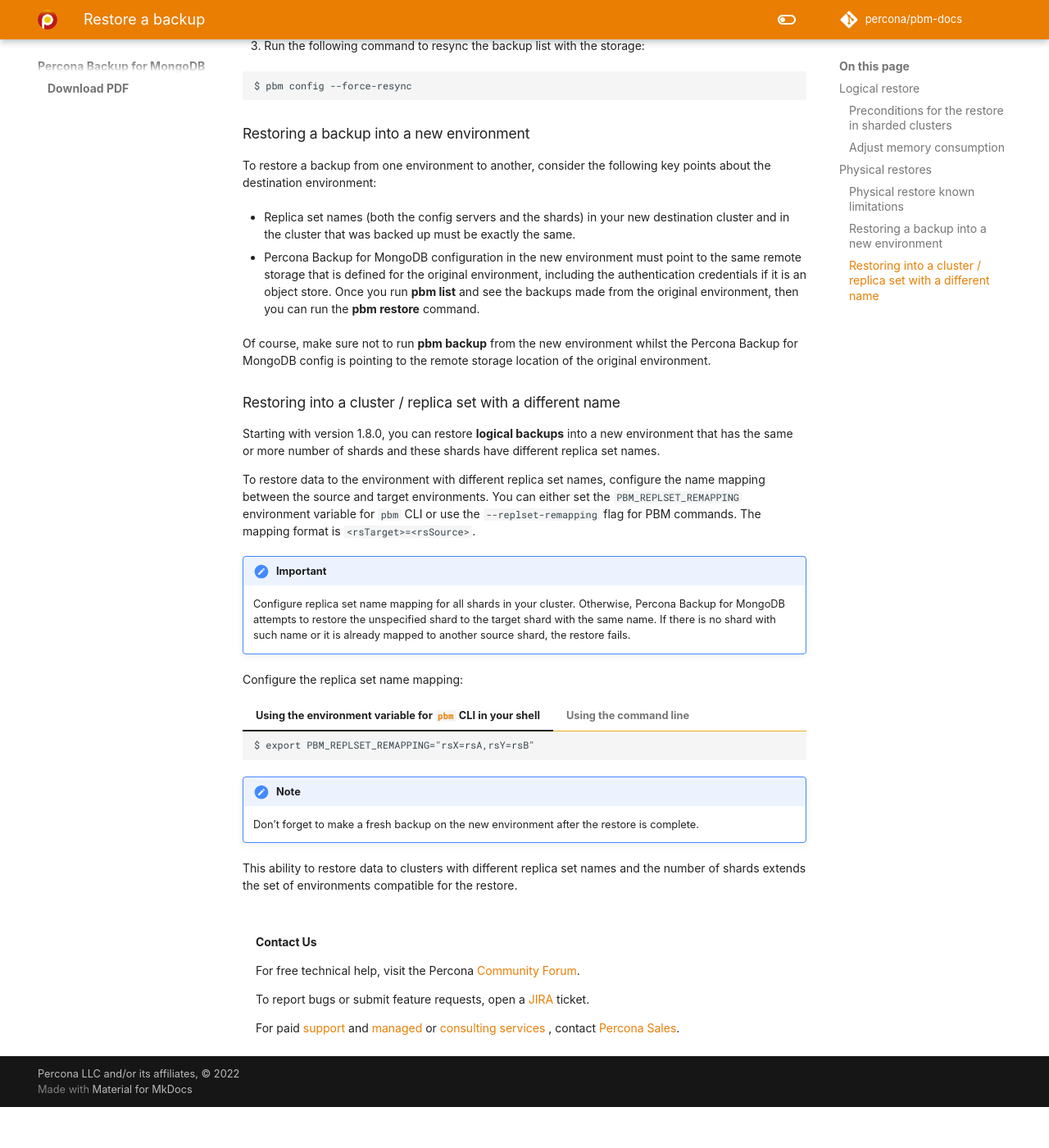
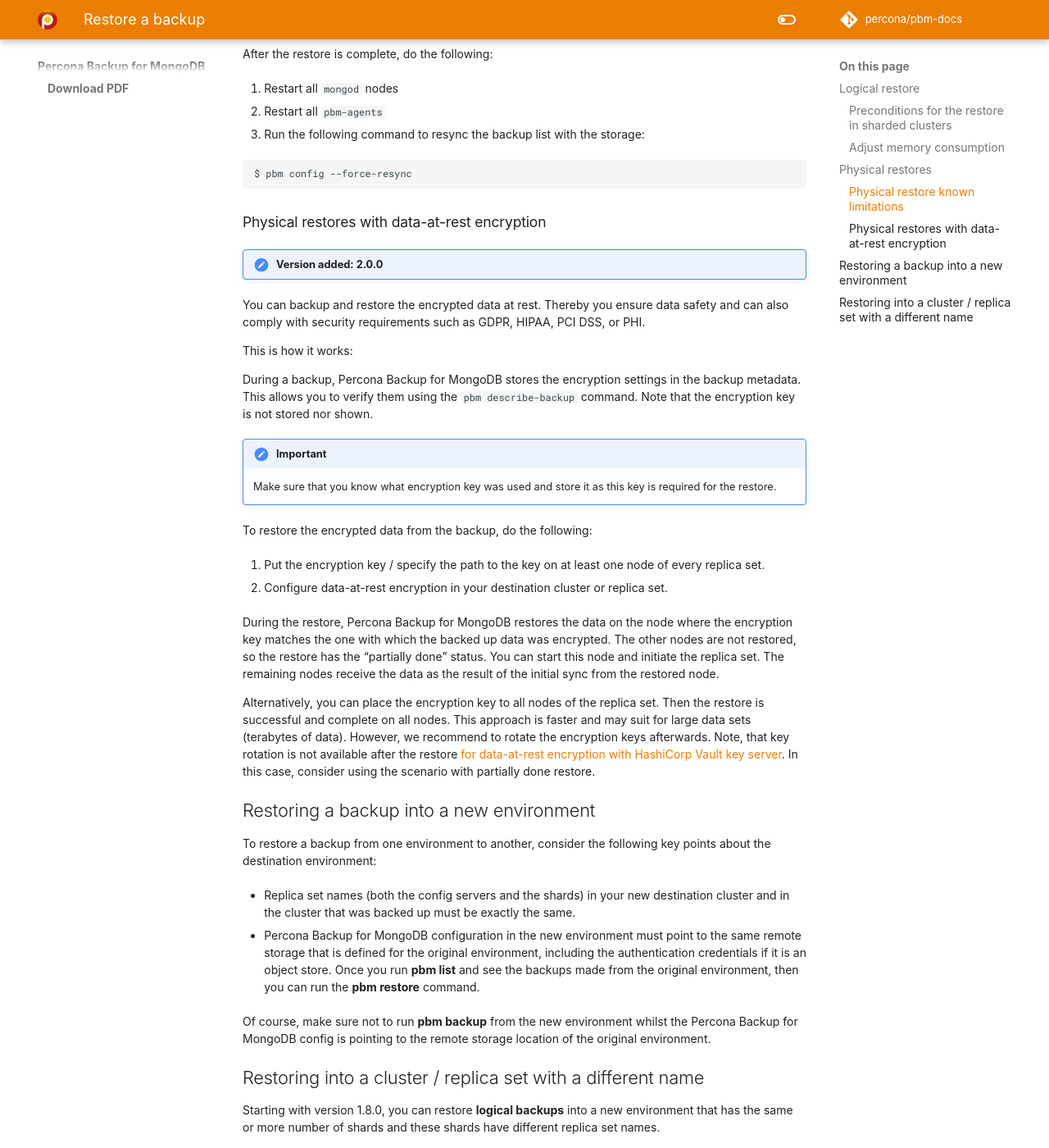
Before and after one commit to percona/pbm-docs, an MkDocs documentation site: the page built from docs/usage/restore.md, in a window 1280 px wide and 1400 px high, scrolled down 2997 px. Shown: the whole window at 82% size. Built offline with MkDocs 1.6.1 and Material for MkDocs 9.7.7, drawn with Linux system fonts in a browser that asks for light colours; nearby versions of some CDN libraries; some web fonts are replaced; comment, search, counter and statistics services are not loaded; before the commit the page ends 4347 px from its top, so only the background shows below that; some of the changed text lies outside the part shown.

Commit message:
PBM-896 Described physical restores and data-at-rest encryption (#45)

````diff
--- a/_resource/overrides/main.html
+++ b/_resource/overrides/main.html
@@ -24,7 +24,7 @@
                 <!-- Edit and view button -->
                 {% if page.edit_url %}
                   {% set edit = "https://github.com/percona/pbm-docs/edit/main/docs/" %}
-                  {% set view = "https://raw.githubusercontent.com/percona/pbm-docs/docs/" %}
+                  {% set view = "https://raw.githubusercontent.com/percona/pbm-docs/main/docs/" %}
                   <a
                     href="{{ page.edit_url }}"
                     title="{{ lang.t('edit.link.title') }}"
--- a/docs/usage/restore.md
+++ b/docs/usage/restore.md
@@ -62,6 +62,10 @@
 
 ## Physical restores
 
+!!! important
+
+    The MongoDB version for both backup and restore data must be within the same major release.
+
 During the physical restore, pbm-agent processes stop the mongod nodes, clean up the data directory and copy the data from the storage onto every node.
 
 The following diagram shows the physical restore flow:
@@ -88,7 +92,31 @@
  $ pbm config --force-resync
  ```
 
-### Restoring a backup into a new environment
+### Physical restores with data-at-rest encryption
+
+!!! admonition "Version added: 2.0.0"
+
+You can backup and restore the encrypted data at rest. Thereby you ensure data safety and can also comply with security requirements such as GDPR, HIPAA, PCI DSS, or PHI.
+
+This is how it works:
+
+During a backup, Percona Backup for MongoDB stores the encryption settings in the backup metadata. This allows you to verify them using the `pbm describe-backup` command. Note that the encryption key is not stored nor shown.
+
+!!! important
+
+    Make sure that you know what encryption key was used and store it as this key is required for the restore.
+
+To restore the encrypted data from the backup, do the following:
+
+1. Put the encryption key / specify the path to the key on at least one node of every replica set.
+
+2. Configure data-at-rest encryption in your destination cluster or replica set.
+
+During the restore, Percona Backup for MongoDB restores the data on the node where the encryption key matches the one with which the backed up data was encrypted. The other nodes are not restored, so the restore has the "partially done" status. You can start this node and initiate the replica set. The remaining nodes receive the data as the result of the initial sync from the restored node.
+
+Alternatively, you can place the encryption key to all nodes of the replica set. Then the restore is successful and complete on all nodes. This approach is faster and may suit for large data sets (terabytes of data). However, we recommend to rotate the encryption keys afterwards. Note, that key rotation is not available after the restore [for data-at-rest encryption with HashiCorp Vault key server](https://docs.percona.com/percona-server-for-mongodb/latest/vault.html#vault). In this case, consider using the scenario with partially done restore.
+
+## Restoring a backup into a new environment
 
 To restore a backup from one environment to another, consider the following key points about the destination environment:
 
@@ -100,7 +128,7 @@
 
 Of course, make sure not to run **pbm backup** from the new environment whilst the Percona Backup for MongoDB config is pointing to the remote storage location of the original environment.
 
-### Restoring into a cluster / replica set with a different name
+## Restoring into a cluster / replica set with a different name
 
 Starting with version 1.8.0, you can restore **logical backups** into a new environment that has the same or more number of shards and these shards have different replica set names.
 
````
Also changed, not shown: docs/details/backup-types.md (+0 -8 lines).
